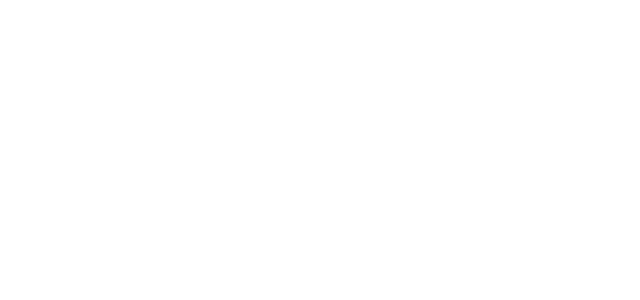
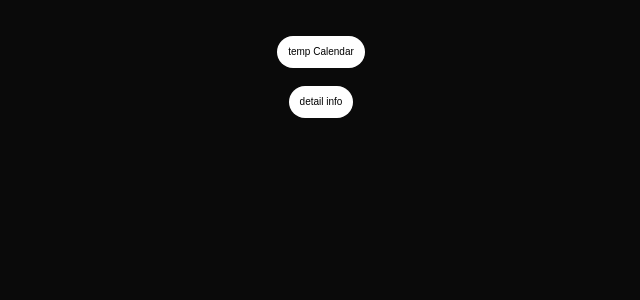
Before and after one commit to HICC-REBOOT/HICC-REBOOT-Frontend, a React (Create React App) app in the folder frontend/: page /calendar in a window 1280 px wide. Before the commit this address had no page. Shown: the top 300 px of the page, without its empty margins (319-959 px from the left). Built offline with nearby package versions, Linux system fonts and the light colour scheme.

Commit message:
feat: 캘린더페이지 전체 레이아웃 구성

```diff
--- a/frontend/src/App.tsx
+++ b/frontend/src/App.tsx
@@ -2,12 +2,14 @@ import React from 'react';
 import { Route, Routes } from 'react-router-dom';
 import Layout from '@components/layout/Layout';
 import Temp from '@components/Temp/temp';
+import Calendar from '@pages/Calendar/Calendar';
 
 function App() {
   return (
     <Routes>
       <Route element={<Layout />}>
         <Route path="/" element={<Temp />} />
+        <Route path="/calendar" element={<Calendar />} />
       </Route>
     </Routes>
   );
--- /dev/null
+++ b/frontend/src/pages/Calendar/Calendar.tsx
@@ -0,0 +1,11 @@
+import React from 'react';
+import * as C from './style/Calendar.style';
+
+export default function Calendar() {
+  return (
+    <C.Container>
+      <C.CalendarBox>temp Calendar</C.CalendarBox>
+      <C.DetailBox>detail info</C.DetailBox>
+    </C.Container>
+  );
+}
--- /dev/null
+++ b/frontend/src/pages/Calendar/style/Calendar.style.tsx
@@ -0,0 +1,24 @@
+import styled from 'styled-components';
+
+export const Container = styled.div`
+  width: 100%;
+  min-height: 100vh;
+  padding: 3.6rem 1.6rem;
+  display: flex;
+  flex-direction: column;
+  align-items: center;
+  gap: 1.8rem;
+  background-color: ${(props) => props.theme.colors.black};
+`;
+
+export const CalendarBox = styled.div`
+  background-color: white;
+  border-radius: 1.6rem;
+  padding: 1.1rem;
+`;
+
+export const DetailBox = styled.div`
+  background-color: white;
+  border-radius: 1.6rem;
+  padding: 1.1rem;
+`;
```
Also changed, not shown: 1 other file (tests, documents, lock files or other folders).
